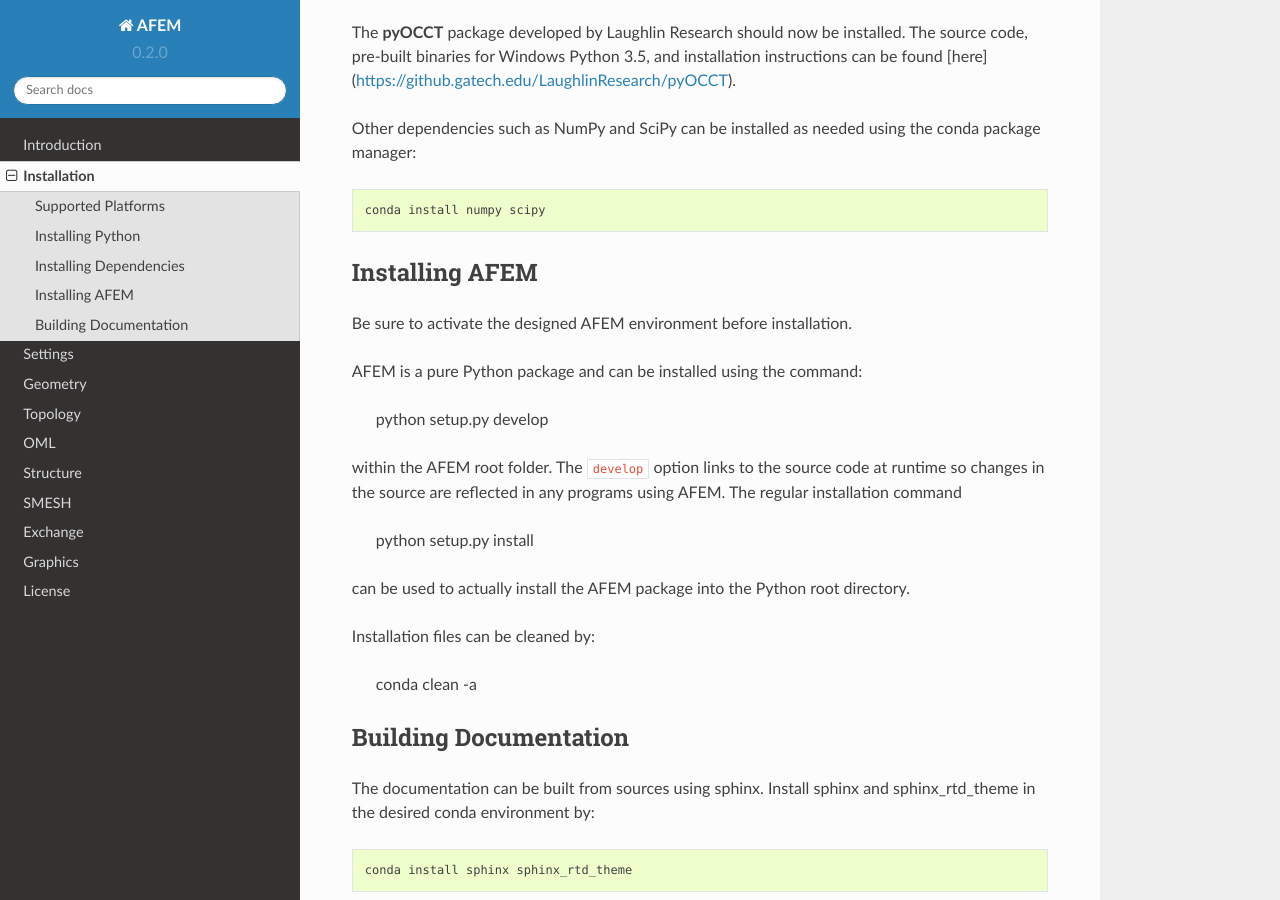
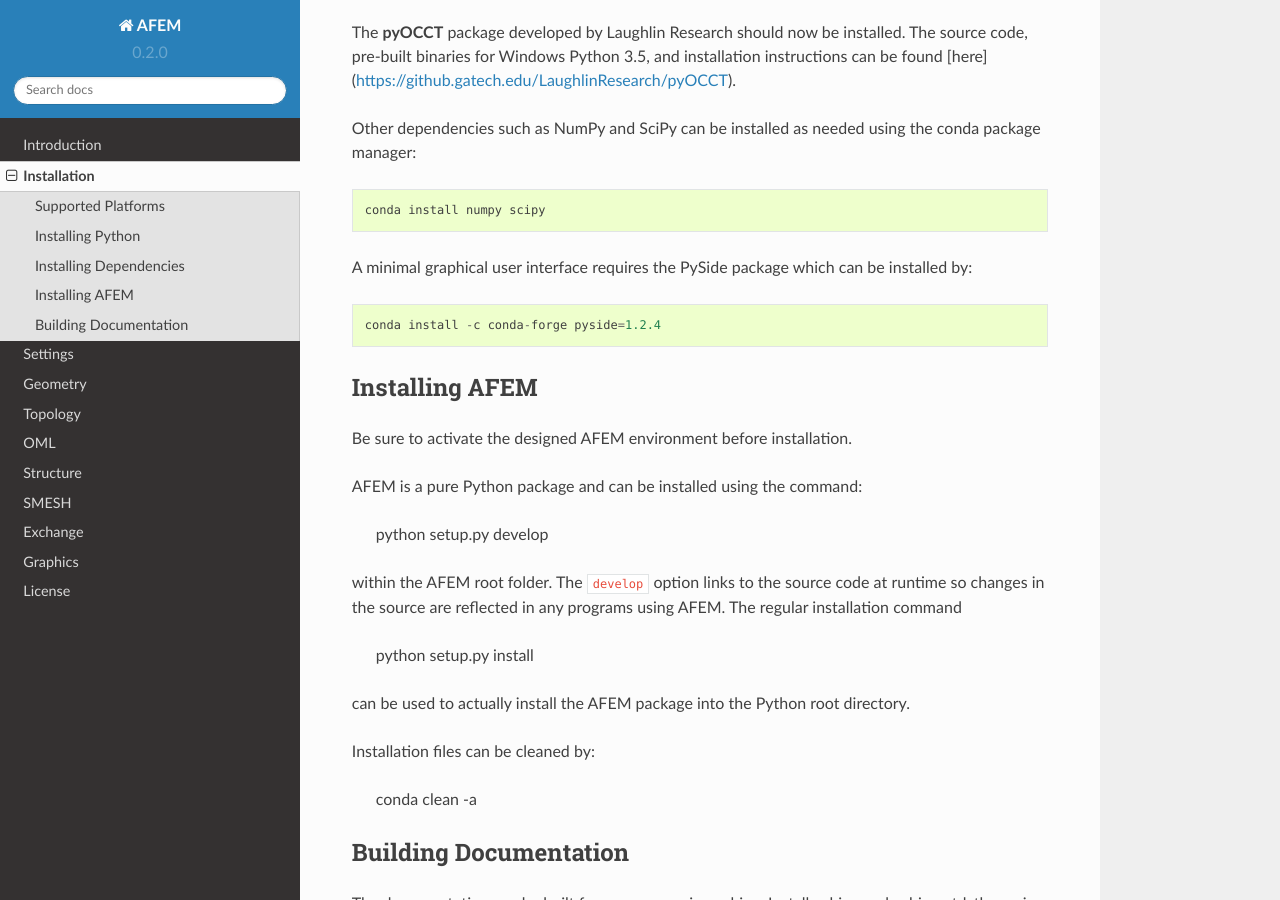
Before and after one commit to trelau/AFEM, a Sphinx documentation site: the page built from docs/source/installation.rst, in a window 1280 px wide and 900 px high, scrolled down 1016 px. Built offline with Sphinx 7.4.7 and the Read the Docs theme 2.0.0, drawn with Linux system fonts in a browser that asks for light colours.

Commit message:
Updated installation instructions in documentation

```diff
--- a/docs/source/installation.rst
+++ b/docs/source/installation.rst
@@ -48,6 +48,11 @@
 
     conda install numpy scipy
 
+A minimal graphical user interface requires the PySide package which can be
+installed by::
+
+    conda install -c conda-forge pyside=1.2.4
+
 Installing AFEM
 ---------------
 Be sure to activate the designed AFEM environment before installation.
```
